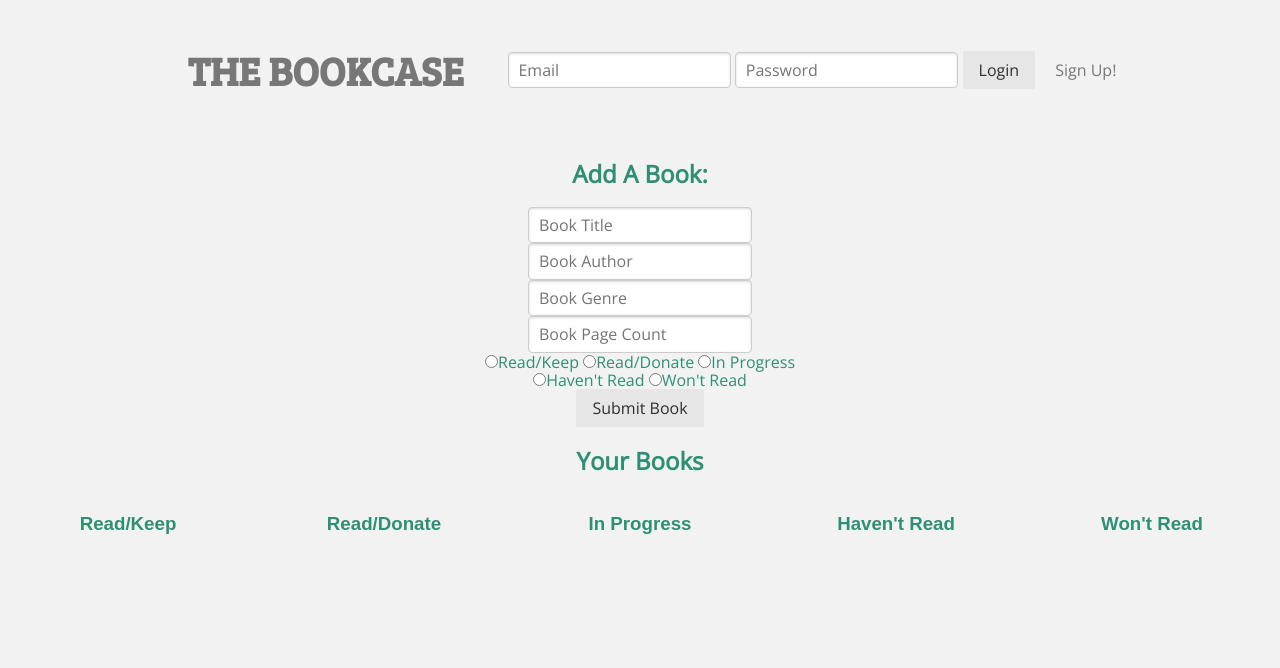
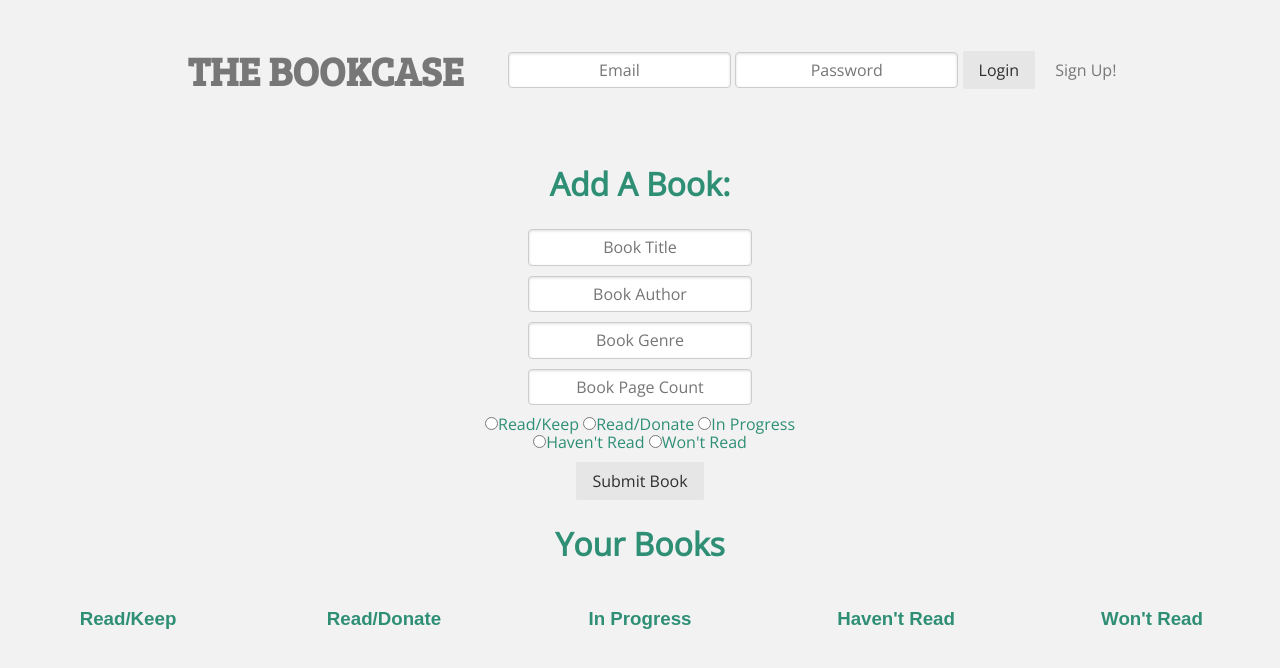
Before and after one commit to matt-martinez/bookshelf-app, a website: page public/index.html in a window 1280 px wide. Drawn offline with nearby package versions, Linux system fonts and the light colour scheme; some packages are replaced by stand-ins of ours.

Commit message:
Styling touchups

```diff
--- a/public/css/style.css
+++ b/public/css/style.css
@@ -10,3 +10,19 @@ body {
   font-family: 'Bree Serif', serif;
   font-size: 2.5em;
 }
+
+form > div {
+  padding-bottom: 10px;
+}
+
+h2 {
+  font-size: 2em;
+}
+
+.pure-g {
+  padding-bottom: 50px;
+}
+
+input {
+  text-align: center;
+}
```
